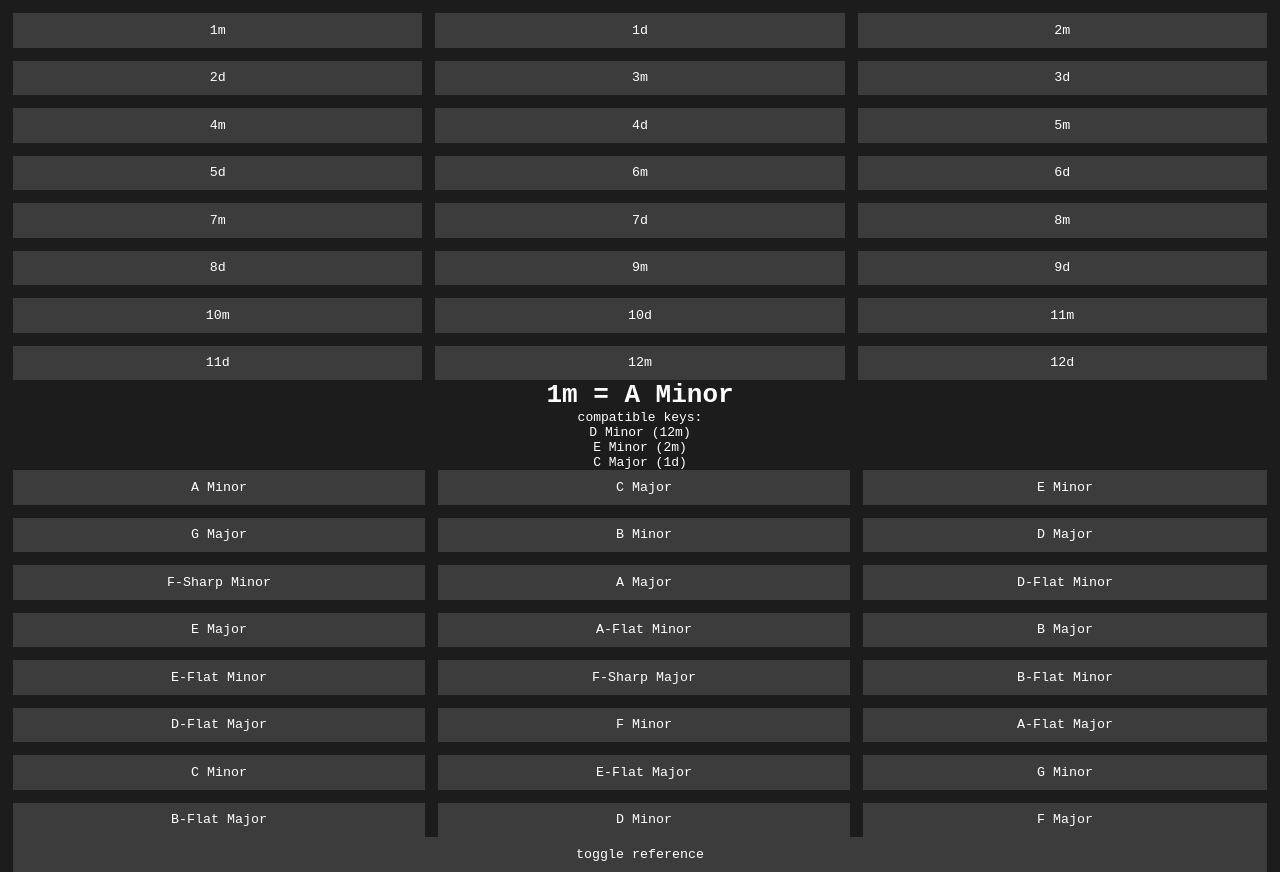
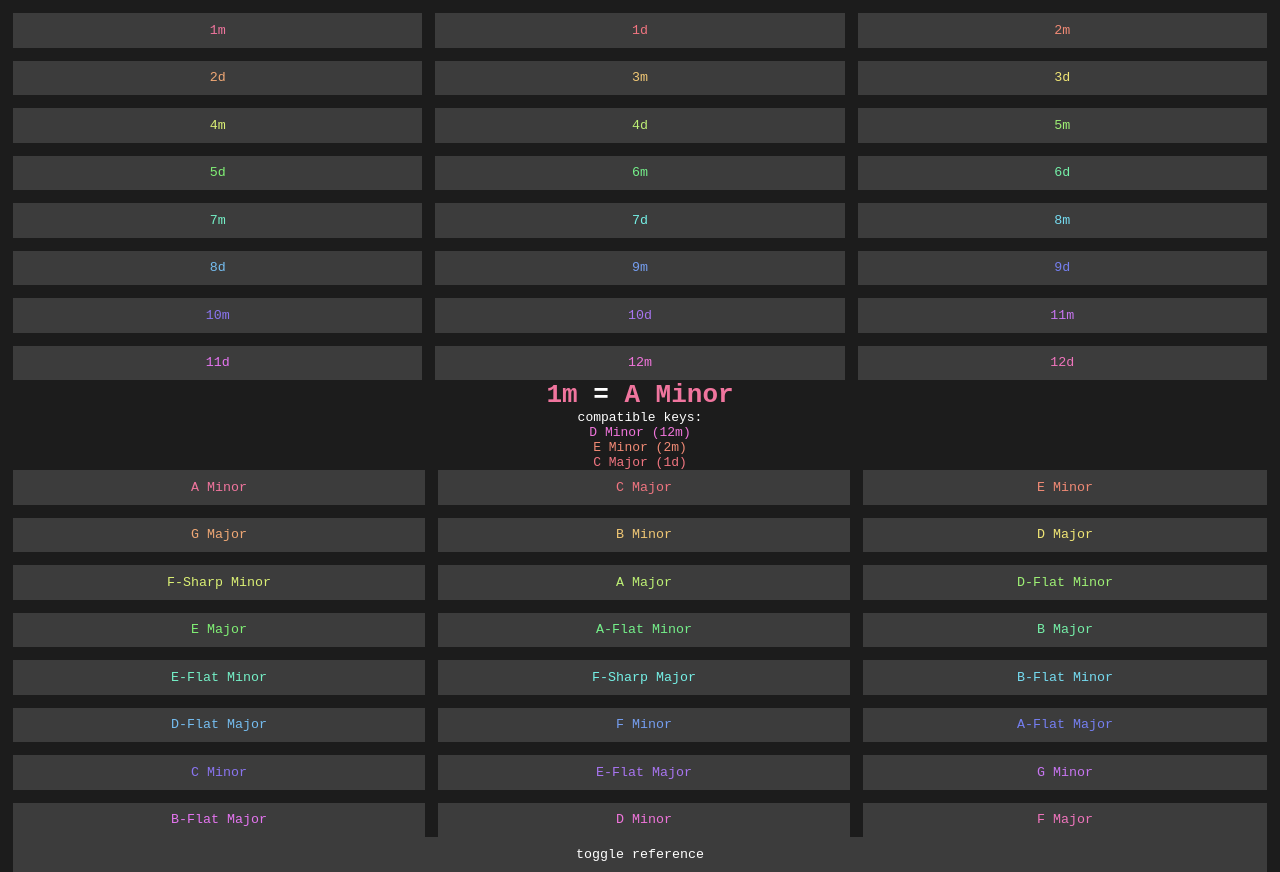
Before and after one commit to glitch-dot-cool/openkey-translator, a React (Vite) app: page / in a window 1280 px wide. Both pictures are taken after a click on the button "1m". Built offline with nearby package versions, Linux system fonts and the light colour scheme.

Commit message:
add color coding to keys

```diff
--- a/src/components/KeyButton.tsx
+++ b/src/components/KeyButton.tsx
@@ -1,15 +1,22 @@
 import { KeysInOpenKeyOrMusical, Result } from "../types";
+import { useGetColor } from "../useGetColor";
 import { getResult } from "../utils";
 
 export interface KeyButtonProps {
-  musicalKey: KeysInOpenKeyOrMusical;
+  _key: KeysInOpenKeyOrMusical;
   setResult: React.Dispatch<React.SetStateAction<Result | undefined>>;
 }
 
-export const KeyButton = ({ musicalKey, setResult }: KeyButtonProps) => {
+export const KeyButton = ({ _key, setResult }: KeyButtonProps) => {
+  const result = getResult(_key);
+  const color = useGetColor({
+    key: _key,
+    musicalKeyResult: result.result,
+  });
+
   return (
-    <button onClick={() => setResult(getResult(musicalKey))}>
-      {musicalKey}
+    <button onClick={() => setResult(result)} style={{ color }}>
+      {_key}
     </button>
   );
 };
--- /dev/null
+++ b/src/components/Neighbor.tsx
@@ -0,0 +1,17 @@
+import { Result } from "../types";
+import { useGetColor } from "../useGetColor";
+
+export const Neighbor = ({
+  neighbor,
+}: {
+  neighbor: Result["neighbors"][keyof Result["neighbors"]];
+}) => {
+  const color = useGetColor({
+    key: neighbor.openKey,
+    musicalKeyResult: neighbor.musicalKey,
+  });
+
+  return (
+    <p style={{ color }}>{`${neighbor.musicalKey} (${neighbor.openKey})`}</p>
+  );
+};
--- a/src/components/NotationSystem.tsx
+++ b/src/components/NotationSystem.tsx
@@ -1,3 +1,4 @@
+import { Fragment } from "react/jsx-runtime";
 import { inverseOpenkeyMap, openkeyMap } from "../consts";
 import { KeysInOpenKeyOrMusical } from "../types";
 import { KeyButton, KeyButtonProps } from "./KeyButton";
@@ -19,7 +20,9 @@ export const NotationSystem = ({ setResult, notationSystem }: Props) => {
   return (
     <section className="notation-system">
       {keys.map((key) => (
-        <KeyButton key={key} musicalKey={key} setResult={setResult} />
+        <Fragment key={key}>
+          <KeyButton _key={key} setResult={setResult} />
+        </Fragment>
       ))}
     </section>
   );
--- a/src/components/Result.tsx
+++ b/src/components/Result.tsx
@@ -1,21 +1,36 @@
 import { Result as ResultType } from "../types";
+import { useGetColor } from "../useGetColor";
+import { Neighbor } from "./Neighbor";
 
 interface Props {
   result?: ResultType;
 }
 
 export const Result = ({ result }: Props) => {
+  const color = useGetColor({
+    key: result?.originalKey,
+    musicalKeyResult: result?.result,
+  });
+
   if (!result) return <span className="bold large-text">{`\u200B`}</span>;
+
+  const style = { color };
 
   return (
     <div className="result">
-      <span className="bold large-text">{`${result.originalKey} `}</span>
+      <span
+        className="bold large-text"
+        style={style}
+      >{`${result.originalKey} `}</span>
       <span className="bold large-text">= </span>
-      <span className="bold large-text">{`${result.result} `}</span>
+      <span
+        className="bold large-text"
+        style={style}
+      >{`${result.result} `}</span>
       <p>compatible keys:</p>
-      <p>{`${result.neighbors.minusOne.musicalKey} (${result.neighbors.minusOne.openKey})`}</p>
-      <p>{`${result.neighbors.plusOne.musicalKey} (${result.neighbors.plusOne.openKey})`}</p>
-      <p>{`${result.neighbors.relative.musicalKey} (${result.neighbors.relative.openKey})`}</p>
+      <Neighbor neighbor={result.neighbors.minusOne} />
+      <Neighbor neighbor={result.neighbors.plusOne} />
+      <Neighbor neighbor={result.neighbors.relative} />
     </div>
   );
 };
--- a/src/consts.ts
+++ b/src/consts.ts
@@ -1,3 +1,5 @@
+import { getColorForKey } from "./utils";
+
 export const openkeyMap = {
   "1m": "A Minor",
   "1d": "C Major",
@@ -51,3 +53,11 @@ export const inverseOpenkeyMap = {
   "D Minor": "12m",
   "F Major": "12d",
 } as const;
+
+export const keyColors = Object.keys(openkeyMap).reduce<Record<string, string>>(
+  (acc, key, index, array) => {
+    acc[key] = getColorForKey(index, array.length);
+    return acc;
+  },
+  {}
+);
--- /dev/null
+++ b/src/useGetColor.ts
@@ -0,0 +1,18 @@
+import { keyColors } from "./consts";
+import { KeysInOpenKeyOrMusical, Result } from "./types";
+import { isOpenKey } from "./utils";
+
+interface UseGetColorParams {
+  key?: KeysInOpenKeyOrMusical;
+  musicalKeyResult?: Result["result"];
+}
+
+export const useGetColor = ({ key, musicalKeyResult }: UseGetColorParams) => {
+  if (!key || !musicalKeyResult) return "";
+
+  const _isOpenKey = isOpenKey(key);
+
+  const color = _isOpenKey ? keyColors[key] : keyColors[musicalKeyResult];
+
+  return color;
+};
--- a/src/utils.ts
+++ b/src/utils.ts
@@ -25,7 +25,7 @@ const getOpenKeyNeighbors = (key: OpenKeyMappingKeys) => {
   return { plusOne, minusOne, relative };
 };
 
-const isOpenKey = (
+export const isOpenKey = (
   key: KeysInOpenKeyOrMusical
 ): key is keyof typeof openkeyMap => {
   return key in openkeyMap;
@@ -92,3 +92,9 @@ export const getResult = (key: KeysInOpenKeyOrMusical): Result => {
 
   return result;
 };
+
+export function getColorForKey(index: number, totalKeys: number): string {
+  const offset = -20;
+  const hue = ((index / totalKeys) * 360 + offset) % 360;
+  return `hsl(${hue}, 80%, 70%)`;
+}
```
